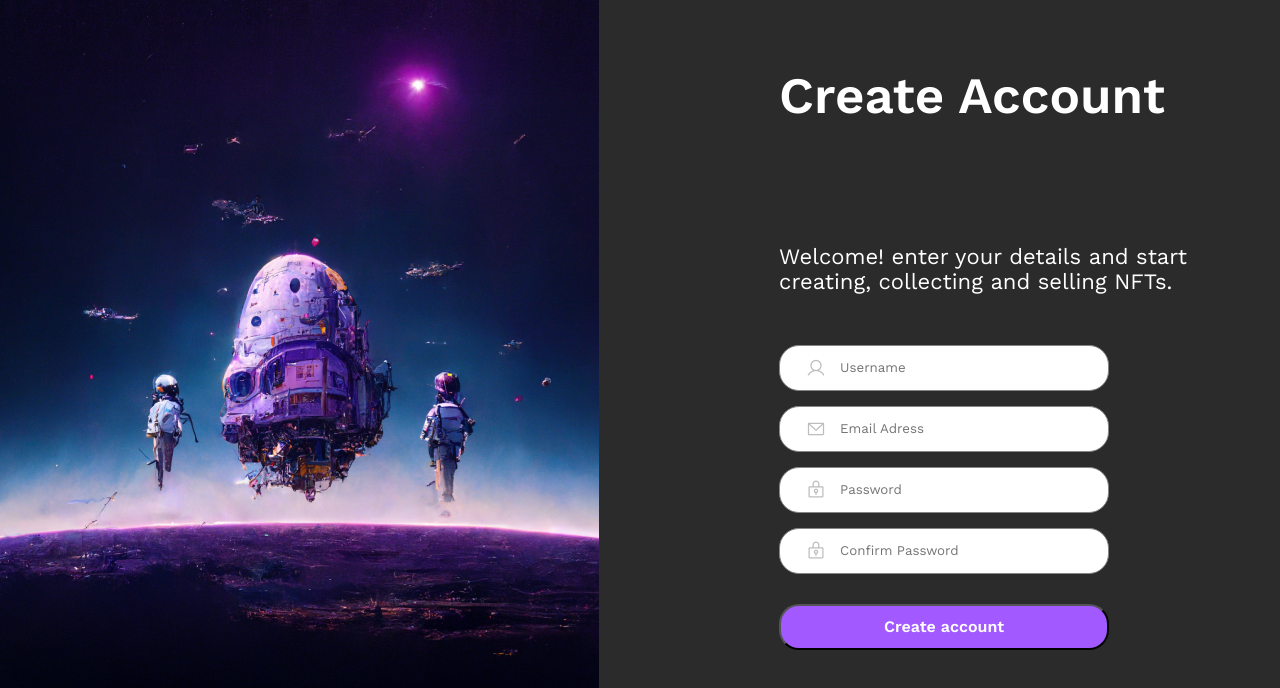
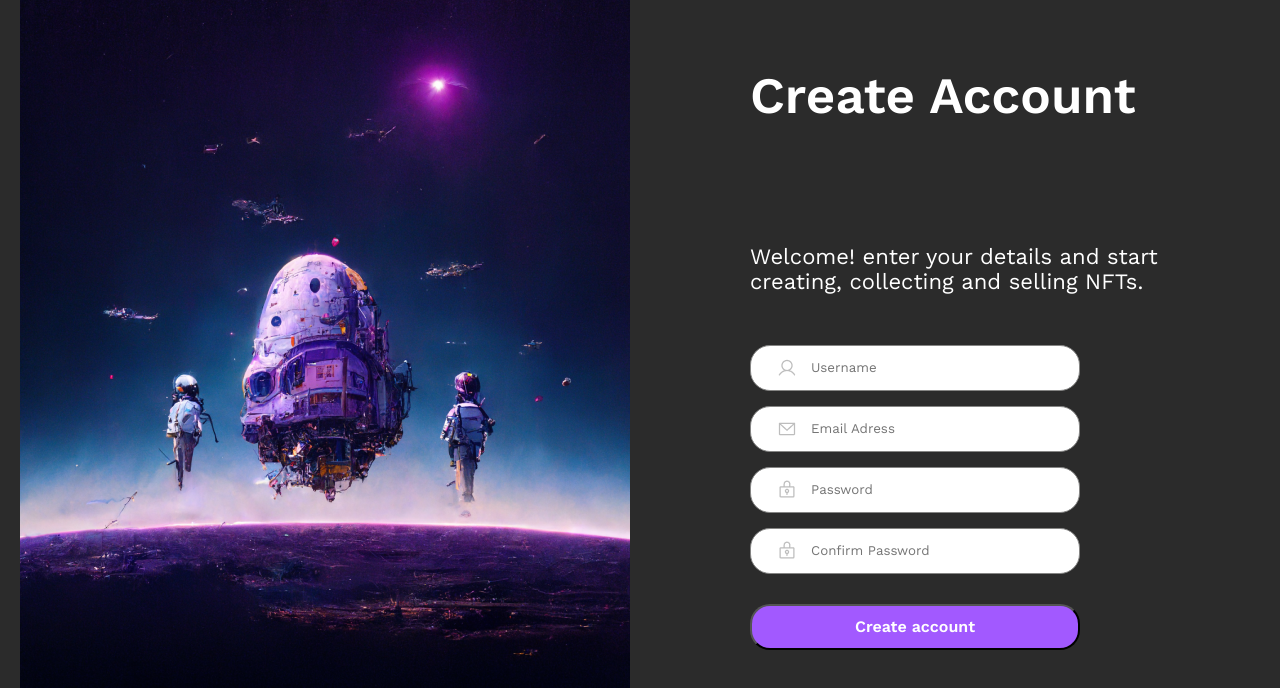
Before and after one commit to UglyDuck69/NFT, a plain HTML site: page index.html in a window 1280 px wide. Shown: the part 103-791 px from the top of the page. Drawn offline with Linux system fonts and the light colour scheme.

Commit message:
Update style.css

```diff
--- a/style.css
+++ b/style.css
@@ -83,7 +83,7 @@ header{
     height: 691px;
     background-color: #2B2B2B;
     display: flex;
-    gap: 60px;
+    justify-content: center;
 }
 .image{
     background-image: url(Image\ Placeholder.png);
```
